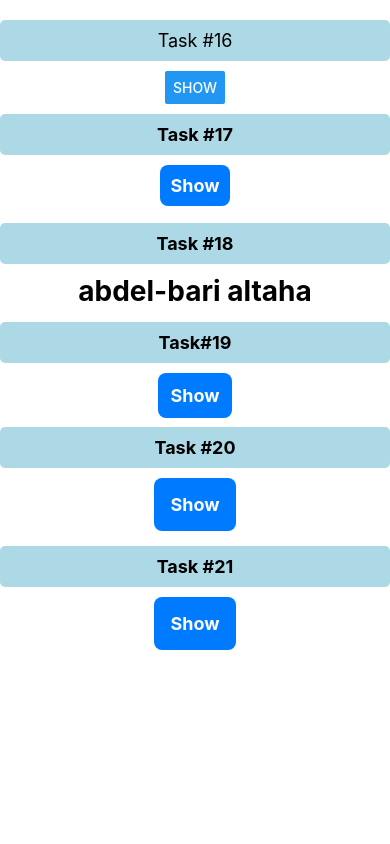
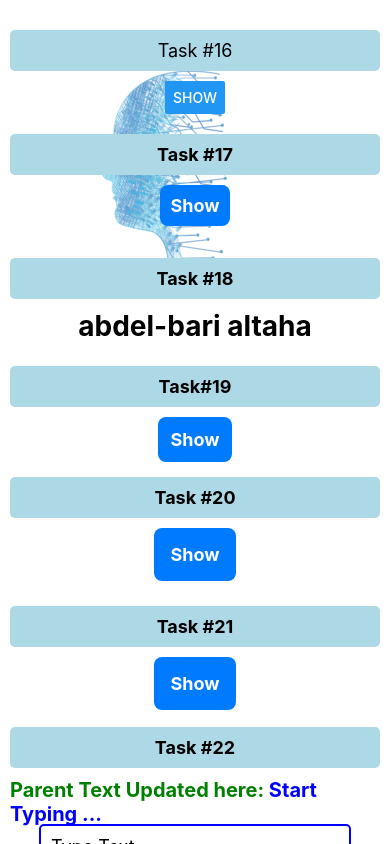
Before and after one commit to baritaha/JoVision-react-Tasks, a React Native app: screen / in a window 390 px wide. Built offline with nearby package versions, Linux system fonts and the light colour scheme.

Commit message:
add Task#22 and add backroundImage for App

```diff
--- a/App.tsx
+++ b/App.tsx
@@ -1,20 +1,17 @@
 import React from 'react';
-import { ScrollView, StyleSheet } from 'react-native';
+import { ImageBackground, ScrollView, StyleSheet } from 'react-native';
 import Task16 from './Tasks/Task#16'; // Import the Task Component
 import Task17 from './Tasks/Task#17';
 import Task18 from './Tasks/Task#18';
 import Task19 from './Tasks/Task#19';
 import Task20 from './Tasks/Task#20';
 import Task21 from './Tasks/Task#21';
-
-const styles = StyleSheet.create({
-  container: {
-    flex: 1,
-  },
-});
+import Task22 from './Tasks/Task#22';
 
 const App = () => {
   return (
+    <ImageBackground source={require('./assets/images/imgBk.png')}
+      style={styles.background}>
     <ScrollView style={styles.container}>
       <Task16 />
       <Task17/>
@@ -22,8 +19,16 @@ const App = () => {
       <Task19/>
       <Task20/>
       <Task21/>
+      <Task22/>
     </ScrollView>
+    </ImageBackground>
   );
+
 };
 
+
+const styles=StyleSheet.create({
+   background: { flex: 1 }, // Ensures full-screen background
+  container: { flex: 1, padding: 10 }, // Allows content inside to scroll
+});
 export default App;
--- a/Tasks/Task#21.js
+++ b/Tasks/Task#21.js
@@ -14,7 +14,6 @@ const Task21 = ()=>{
         </View>
     );
 };
-
 const styles = StyleSheet.create({
      container:{flex:1,textAlign:'center',alignItems:'center',marginBottom:15},
      button:{backgroundColor:'#007AFF',padding:12,borderRadius:8},
--- /dev/null
+++ b/Tasks/Task#22.js
@@ -0,0 +1,21 @@
+import { useState } from 'react';
+import { StyleSheet, View,Text } from 'react-native';
+import MyFunctionalComponentTask22 from '../components/MyFunctionPage_Task22';
+const Task22 = ()=>{
+    const [text,setText] = useState('Start Typing ...');
+    return(
+        <View style={styles.container}>
+            <Text style={styles.text2}>Task #22</Text>
+           <Text style={styles.textParent}>Parent Text Updated here: <Text style={styles.text}>{text}</Text></Text>
+            <MyFunctionalComponentTask22 parentUpdatedText={setText}/>
+        </View>
+    );
+};
+
+const styles = StyleSheet.create({
+    container:{flex:1,justifyContent:'center',alignItems:'center'},
+    text:{fontSize:20,marginBottom:20,fontWeight:'bold',color:'blue'},
+     text2: { fontSize: 18, margin: 10, backgroundColor: 'lightblue', padding: 10, borderRadius: 5, width: '100%', textAlign: 'center',fontWeight: 'bold' },
+    textParent:{fontSize:20,marginBottom:20,fontWeight:'bold',color:'green'},
+    });
+export default Task22;
--- /dev/null
+++ b/components/MyFunctionPage_Task22.js
@@ -0,0 +1,21 @@
+import { StyleSheet, TextInput, View } from 'react-native';
+const MyFunctionalComponentTask22 = (props)=>{
+    return(
+        <View style={styles.container}>
+            <TextInput style={styles.input}
+             placeholder="Type Text..." onChangeText={text => props.parentUpdatedText(text)}/>
+        </View>
+    );
+};
+const styles = StyleSheet.create({
+    container:{flex:1,justifyContent:'center',alignItems:'center'},
+     input: {
+    width: '100%',
+    padding: 10,
+    borderWidth: 2,
+    borderColor: 'blue',
+    borderRadius: 5,
+    fontSize: 18,
+  },
+});
+export default MyFunctionalComponentTask22;
```
Also changed, not shown: assets/images/imgBk.png (added).
